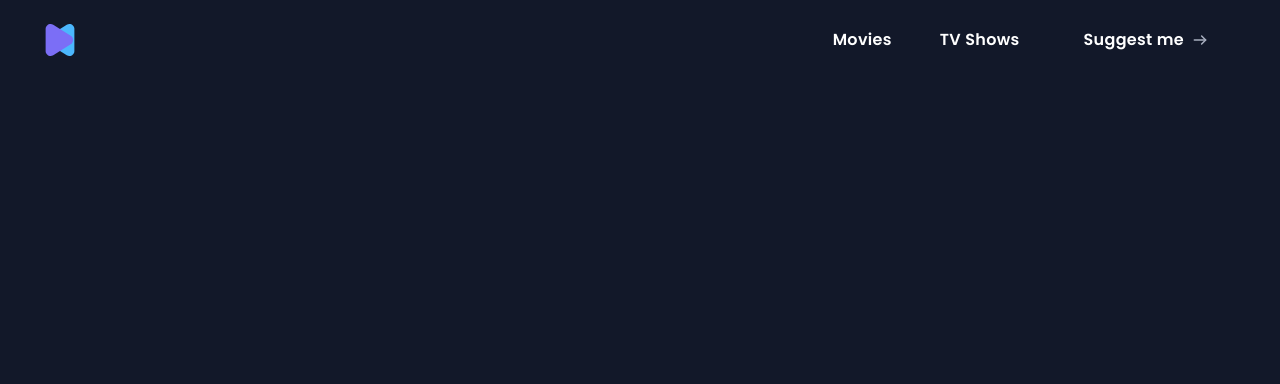
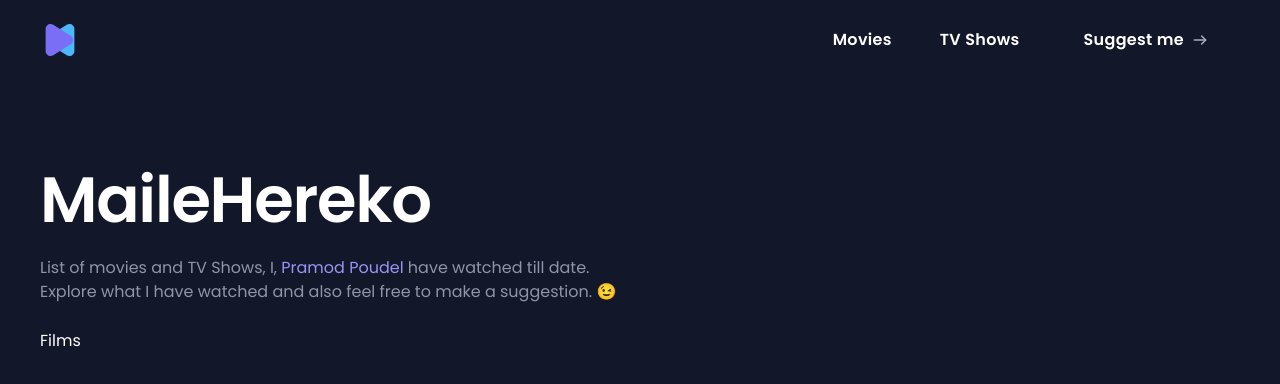
Before and after one commit to anyabravich/movie-listing, a Next.js app: page / in a window 1280 px wide. Shown: the top 384 px of the page. Built offline with nearby package versions, Linux system fonts and the light colour scheme.

Commit message:
Films, h1, text

```diff
--- /dev/null
+++ b/components/Films.jsx
@@ -0,0 +1,12 @@
+import React from "react";
+
+const Films = ({ films }) => {
+  console.log(films);
+  return (
+    <>
+      <div>Films</div>
+    </>
+  );
+};
+
+export default Films;
--- /dev/null
+++ b/components/H1.jsx
@@ -0,0 +1,16 @@
+import React from "react";
+import styled from "styled-components";
+import { rem } from "polished";
+
+const H1 = ({ children }) => {
+  return <H1Wrap>{children}</H1Wrap>;
+};
+
+export const H1Wrap = styled.h1`
+  font-weight: 600;
+  font-size: ${rem(64)};
+  letter-spacing: -0.02em;
+  line-height: ${rem(80)};
+`;
+
+export default H1;
--- /dev/null
+++ b/components/Text.jsx
@@ -0,0 +1,17 @@
+import React from "react";
+import styled from "styled-components";
+import { rem } from "polished";
+
+const Text = ({ children }) => {
+  return <TextWrap>{children}</TextWrap>;
+};
+
+export const TextWrap = styled.p`
+  max-width: ${rem(588)};
+  font-weight: 400;
+  font-size: ${rem(16)};
+  line-height: 150%;
+  color: ${(props) => props.theme.colors.grey.threeHundred};
+`;
+
+export default Text;
--- a/pages/films.js
+++ /dev/null
@@ -1,30 +0,0 @@
-import Link from "next/link";
-import React from "react";
-
-const Films = ({ films }) => {
-  // const { items } = films;
-  return (
-    <div>
-      <h1>Список пользователей</h1>
-      <ul>{/* {JSON} */}</ul>
-    </div>
-  );
-};
-
-export default Films;
-
-// export async function getStaticProps() {
-//   return fetch("https://kinopoiskapiunofficial.tech/api/v2.2/films/", {
-//     method: "GET",
-//     headers: {
-//       "X-API-KEY": "4f35a3fb-8eaf-495d-a1e5-53a389c3c2a8",
-//       "Content-Type": "application/json",
-//     },
-//   })
-//     .then((res) => res.json())
-//     .then((films) => {
-//       return {
-//         props: { films },
-//       };
-//     });
-// }
--- a/pages/index.jsx
+++ b/pages/index.jsx
@@ -1,10 +1,14 @@
 import Head from "next/head";
 import Image from "next/image";
-import Films from "./films";
+import Films from "../components/Films";
 import Main from "../components/Main";
 import Header from "../components/Header";
+import { H1Wrap } from "../components/H1";
+import { TextWrap } from "../components/Text";
+import styled from "styled-components";
+import { rem } from "polished";
 
-export default function Home() {
+export default function Home({ films = [] }) {
   return (
     <>
       <Head>
@@ -15,7 +19,44 @@ export default function Home() {
       </Head>
       <Main>
         <Header />
+        <HomeTitle>MaileHereko</HomeTitle>
+        <HomeText>
+          List of movies and TV Shows, I,{" "}
+          <HomeTextPrimary>Pramod Poudel</HomeTextPrimary> have watched till
+          date. Explore what I have watched and also feel free to make a
+          suggestion. 😉
+        </HomeText>
+        <Films films={films} />
       </Main>
     </>
   );
 }
+
+const HomeTitle = styled(H1Wrap)`
+  margin-bottom: ${rem(16)};
+`;
+
+const HomeText = styled(TextWrap)`
+  margin-bottom: ${rem(24)};
+`;
+
+const HomeTextPrimary = styled(TextWrap)`
+  display: inline;
+  color: ${(props) => props.theme.colors.primary};
+`;
+
+// export async function getStaticProps() {
+//   return fetch("https://kinopoiskapiunofficial.tech/api/v2.2/films/", {
+//     method: "GET",
+//     headers: {
+//       "X-API-KEY": "4f35a3fb-8eaf-495d-a1e5-53a389c3c2a8",
+//       "Content-Type": "application/json",
+//     },
+//   })
+//     .then((res) => res.json())
+//     .then((films) => {
+//       return {
+//         props: { films },
+//       };
+//     });
+// }
--- a/styles/GlobalStyles.jsx
+++ b/styles/GlobalStyles.jsx
@@ -24,6 +24,7 @@ const GlobalStyle = createGlobalStyle`
   body {
     font-family: "Poppins", Arial, Helvetica, sans-serif;
     background: #121829;
+    color: #ffffff;
   }
 `;
 
--- a/styles/Theme.jsx
+++ b/styles/Theme.jsx
@@ -3,8 +3,12 @@ import { ThemeProvider } from "styled-components";
 
 const theme = {
   colors: {
+    primary: "#9c92f8",
     black: "#000000",
     white: "#ffffff",
+    grey: {
+      threeHundred: "#8e95a9",
+    },
   },
   breakpoints: {
     md: "992px",
```
Also changed, not shown: pages/films/[id].jsx (added).
